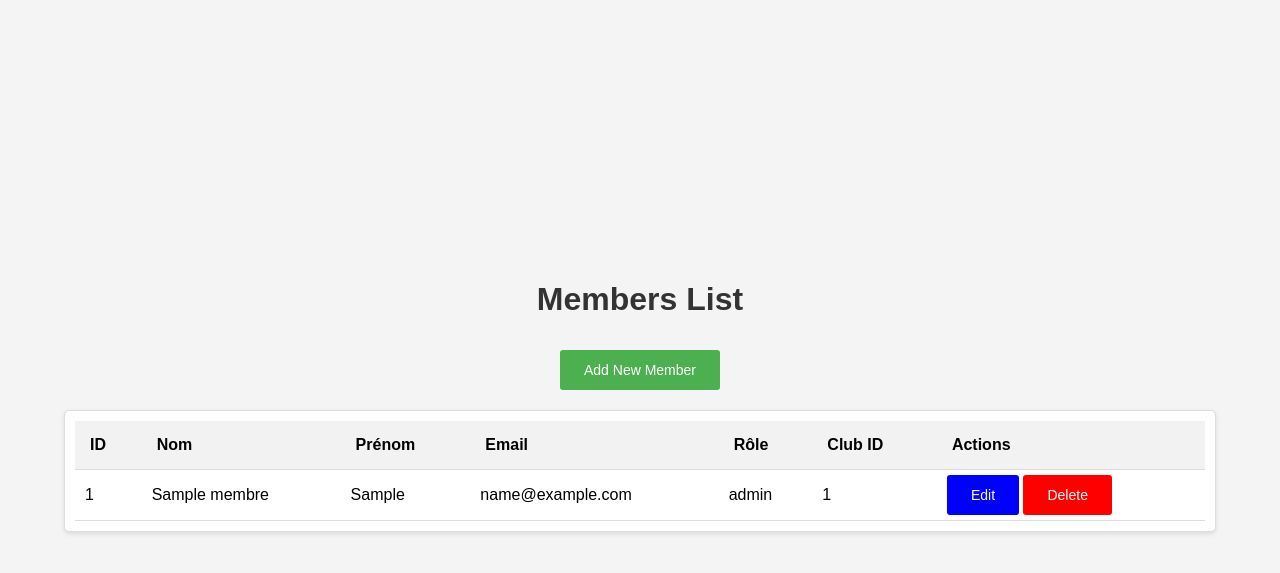
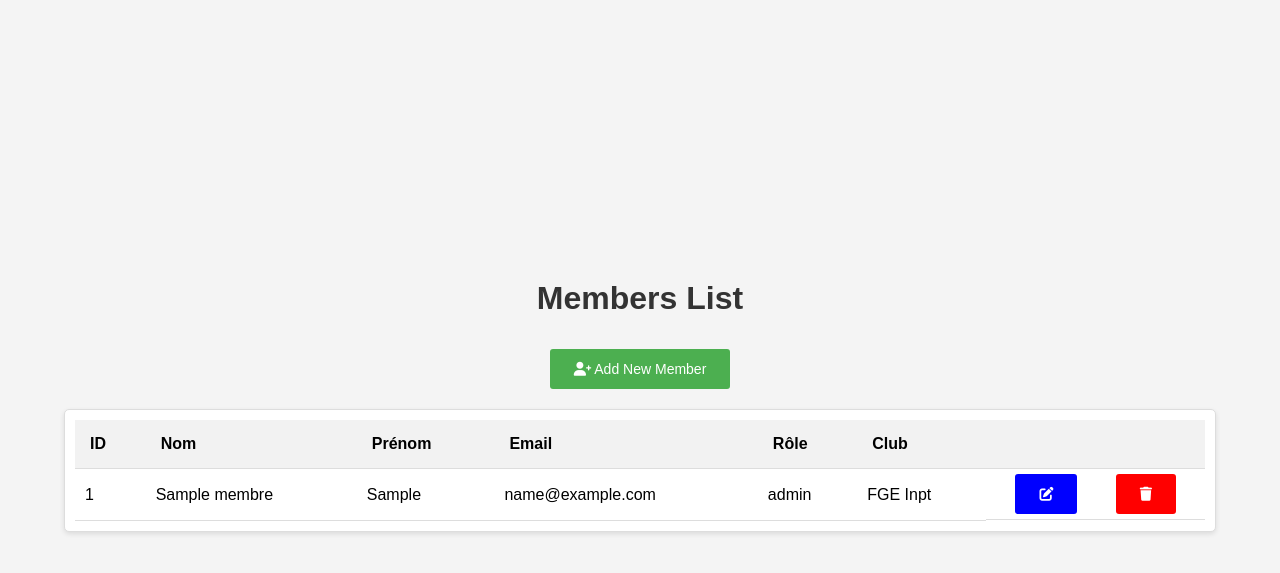
Before and after one commit to Anass-Fajoui/FGE_WebAPP, a Flask app: page /members in a window 1280 px wide. Shown: the top 573 px of the page. Run offline with Flask 3, Linux system fonts and the light colour scheme; tables that the repository leaves empty hold one stand-in row (values such as "Sample post").

Commit message:
other minor modification

```diff
--- a/static/members.css
+++ b/static/members.css
@@ -46,7 +46,10 @@ th {
     padding: 15px;
     background-color: #f2f2f2;
 }
-
+td.btns{
+    display: flex;
+    justify-content: space-around;
+}
 button {
     padding: 0.75rem 1.5rem;
     border: none;
@@ -58,6 +61,7 @@ button {
 }
 h1 + a{
     margin-bottom: 20px;
+
 }
 td a:first-child button{
     background-color: blue;
@@ -69,10 +73,6 @@ button:hover {
     filter: brightness(0.9);
 }
 
-
-/* button:hover {
-    filter: brightness(0.9);
-} */
 a {
     text-decoration: none;
     color: #333;
--- a/templates/members.html
+++ b/templates/members.html
@@ -10,7 +10,7 @@
 <body>
     <h1>Members List</h1>
     <a href="/add_member">
-        <button>Add New Member</button>
+        <button><i class="fa-solid fa-user-plus"></i> Add New Member</button>
     </a>
     <div class="container">
         <table>
@@ -21,8 +21,8 @@
                     <th>Prénom</th>
                     <th>Email</th>
                     <th>Rôle</th>
-                    <th>Club ID</th>
-                    <th>Actions</th>
+                    <th>Club</th>
+                    <th></th>
                 </tr>
             </thead>
             <tbody>
@@ -33,13 +33,23 @@
                     <td>{{ member.Prenom }}</td>
                     <td>{{ member.Email }}</td>
                     <td>{{ member.Role }}</td>
-                    <td>{{ member.Club_id}}</td>
                     <td>
+                        {% if member.Club_id == 1 %}
+                        FGE Inpt
+                        {% elif member.Club_id == 2 %}
+                        FGE Ensias
+                        {% elif member.Club_id == 3 %}
+                        FGE Insea
+                        {% else %}
+                          Unknown Club
+                        {% endif %}
+                      </td>
+                    <td  class="btns">
                         <a href="/edit_member/{{ member.Membre_id }}">
-                            <button class="edit">Edit</button>
+                            <button class="edit"><i class="fa-solid fa-pen-to-square"></i></button>
                         </a>
                         <a href="/delete_member/{{ member.Membre_id }}">
-                            <button class="delete" onclick="confirm('Are you sure you want to delete that member ?')">Delete</button>
+                            <button class="delete" onclick="confirm('Are you sure you want to delete that member ?')"><i class="fa-solid fa-trash"></i></button>
                         </a>
                     </td>
                 </tr>
```
